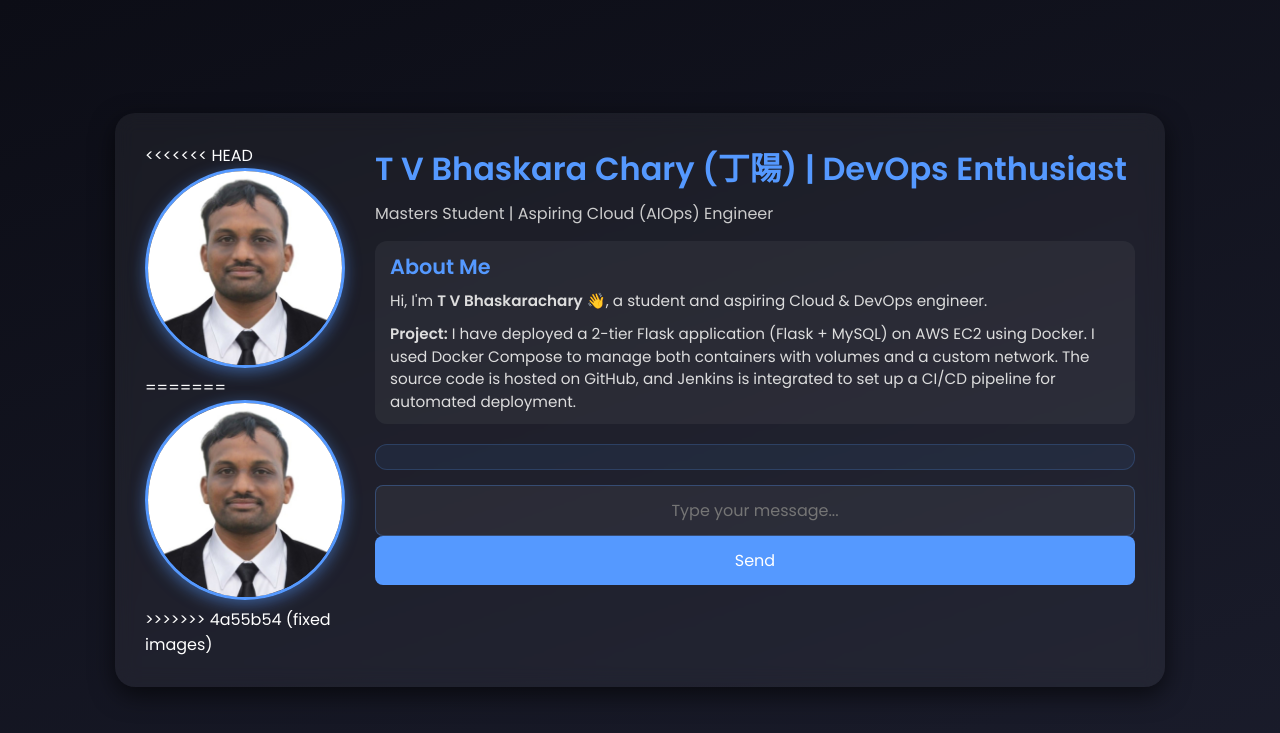
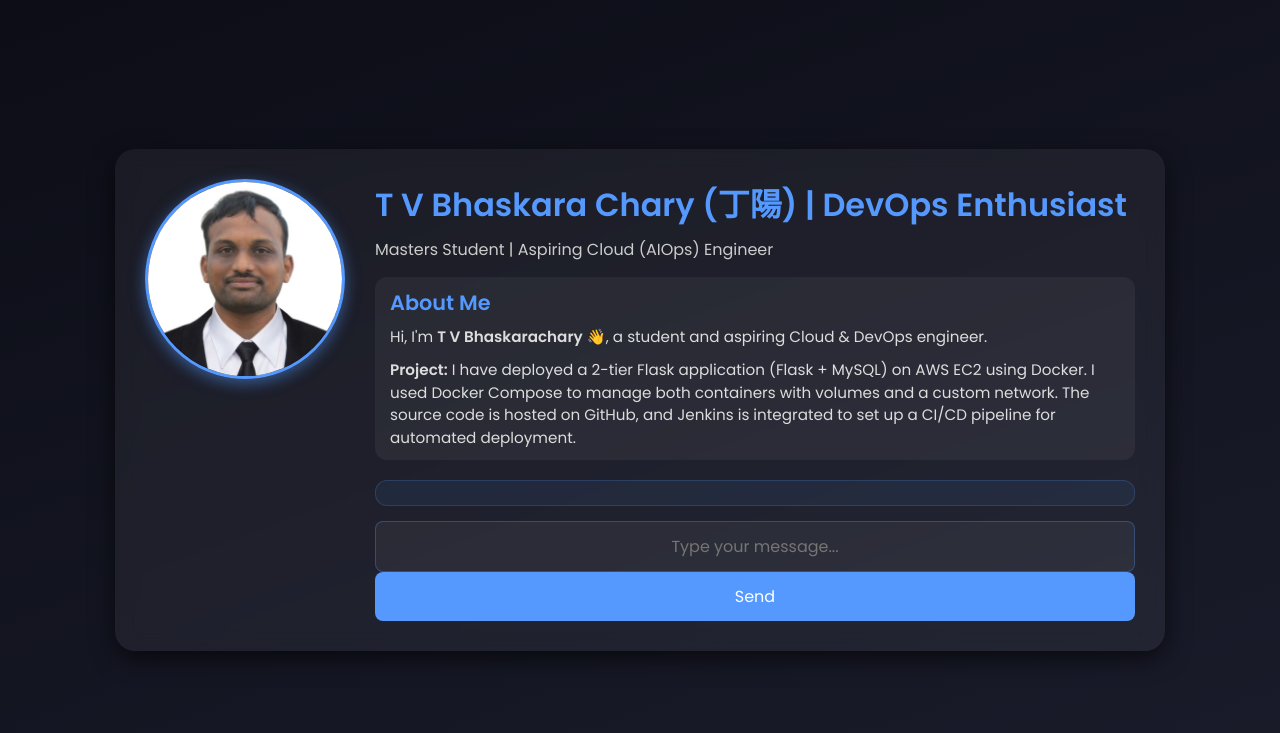
Before and after one commit to tvbchary-ms/DevOps-Project-1-Two-Tier-Flask-App, a Flask app: page / in a window 1280 px wide. Shown: the top 733 px of the page. Run offline with Flask 3, Linux system fonts and the light colour scheme; data that the repository does not hold is empty; some libraries are stand-ins or nearby versions.

Commit message:
merge conflict

```diff
--- a/templates/index.html
+++ b/templates/index.html
@@ -163,11 +163,7 @@
     <div class="container">
         <!-- Profile photo -->
         <div class="profile-photo">
-<<<<<<< HEAD
-            <img src="1.jpeg" alt="TVB Chary Photo">
-=======
             <img src="{{ url_for('static', filename='1.jpeg') }}" alt="TVB Chary Photo">
->>>>>>> 4a55b54 (fixed images)
         </div>
 
         <!-- Content -->
```
